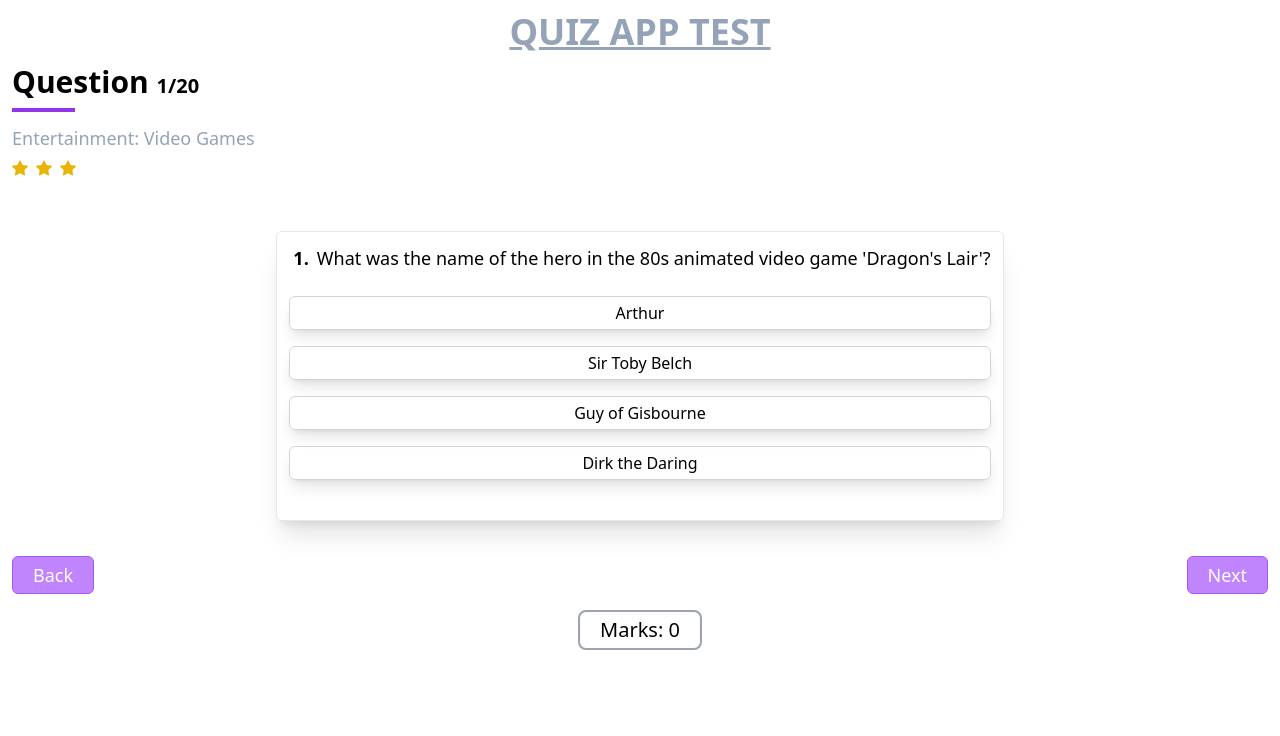
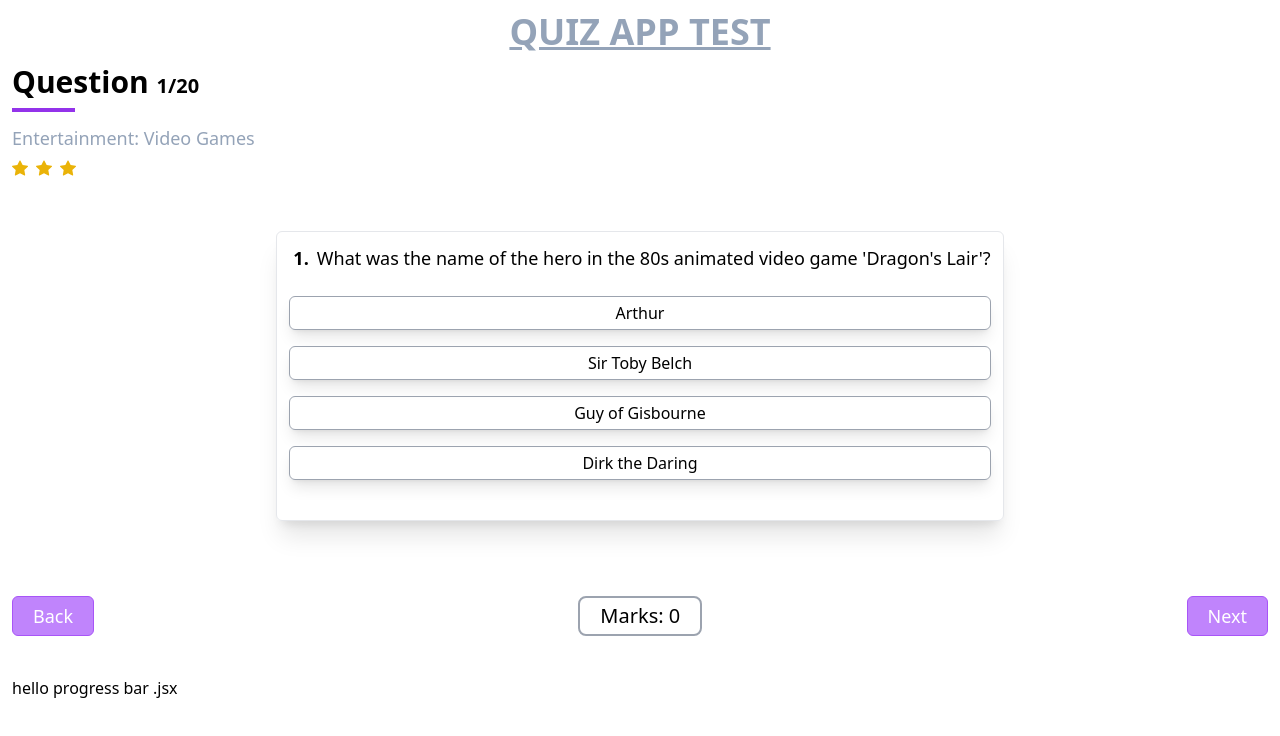
Before and after one commit to UsamabSadiq/react-quiz, a React (Create React App) app: page /quiz in a window 1280 px wide. Shown: the top 736 px of the page. Built offline with nearby package versions, Linux system fonts and the light colour scheme.

Commit message:
bottom progress bar remains only

```diff
--- /dev/null
+++ b/src/components/BottomProgressBar.jsx
@@ -0,0 +1,11 @@
+import React from 'react'
+
+const BottomProgressBar = () => {
+    return (
+        <div>
+            hello progress bar .jsx
+        </div>
+    )
+}
+
+export default BottomProgressBar
--- a/src/components/QuestionAnswers.jsx
+++ b/src/components/QuestionAnswers.jsx
@@ -1,13 +1,16 @@
 import React, { useEffect, useState } from 'react'
 import { FaXmark } from "react-icons/fa6";
-const QuestionAnswers = ({ fileData, currentQuestion, setCurrentQuestion }) => {
+import BottomProgressBar from './BottomProgressBar';
+const QuestionAnswers = ({ fileData, currentQuestion, setCurrentQuestion, loading }) => {
     const [marks, setMarks] = useState(0)
     const [selectedAnswer, setSelectedAnswer] = useState("")
     const [wrongAnswer, setWrongAnswer] = useState(false)
-    console.log(wrongAnswer);
+
+    // console.log(wrongAnswer);
     // console.log(decodeURIComponent(selectedAnswer));
     // console.log('modifiedData =>', fileData);
-    // next question
+
+    // next question function
     const nextQuestion = () => {
         updateMarks()
         if (currentQuestion < fileData.length - 1) {
@@ -18,17 +21,20 @@ const QuestionAnswers = ({ fileData, currentQuestion, setCurrentQuestion }) => {
     }
 
     const updateMarks = () => {
+        if (selectedAnswer) {
             if (decodeURIComponent(selectedAnswer) === decodeURIComponent(fileData[currentQuestion]?.correct_answer)) {
                 setMarks(marks + 1)
             } else if (decodeURIComponent(selectedAnswer) !== decodeURIComponent(fileData[currentQuestion]?.correct_answer)) {
                 setWrongAnswer(true)
                 alert('wrong Answer')
+            }
+            return
+        }
 
     }
-    }
-    console.log("marks => ", marks);
+    // console.log("marks => ", marks);
 
-
+    // Previous question function
     const previousQuestion = () => {
         if (!currentQuestion < 1) {
             setCurrentQuestion(currentQuestion - 1)
@@ -37,6 +43,19 @@ const QuestionAnswers = ({ fileData, currentQuestion, setCurrentQuestion }) => {
     }
 
     return (
+        <>
+
+
+            {
+                loading ? <div className='flex justify-center items-center gap-x-3'>
+                    <div
+                        className="inline-block h-6 w-6 animate-spin rounded-full border-4 border-solid border-purple-400 border-r-transparent align-[-0.125em] text-primary motion-reduce:animate-[spin_1.5s_linear_infinite]"
+                        role="status">
+                    </div>
+                    <p className='text-2xl font-semibold '>Loading</p>
+
+                </div> :
+
                     <>
                         <div className="main min-h-[45vh] flex items-baseline  md:items-center mt-5" >
 
@@ -56,7 +75,7 @@ const QuestionAnswers = ({ fileData, currentQuestion, setCurrentQuestion }) => {
                                         fileData[currentQuestion]?.incorrect_answers?.map((item, index) => {
 
                                             return (
-                                    <button key={index} onClick={() => setSelectedAnswer(item)} className='border border-gray-300 shadow-lg px-3 py-1 rounded-md hover:bg-red-700 duration-300 text-base font-medium focus:outline-none focus:ring focus:ring-violet-300'>
+                                                <button key={index} onClick={() => setSelectedAnswer(item)} className='border border-gray-400 shadow-lg px-3 py-1 rounded-md hover:bg-gray-300 duration-300 text-base font-medium focus:outline-none focus:bg-green-300 focus:ring focus:ring-violet-300'>
                                                     {decodeURIComponent(item)}
                                                 </button>
                                             )
@@ -66,15 +85,17 @@ const QuestionAnswers = ({ fileData, currentQuestion, setCurrentQuestion }) => {
                             </div>
                         </div>
 
-            {/* Answer Response */}
 
-            <div className="heading-nextbtn text-center flex justify-between flex-wrap gap-y-3 mx-auto translate-y-20 md:translate-y-10 lg:translate-y-0">
+                        <div className="heading-nextbtn text-center flex justify-between flex-wrap gap-y-3 mx-auto my-10">
 
 
-                <button onClick={previousQuestion} className="next-btn border border-purple-500 bg-purple-400  px-5 py-1 rounded-md hover:bg-purple-700 duration-300 text-lg font-medium text-white w-full md:w-auto">
+                            <button onClick={previousQuestion} className="next-btn border order-last md:order-none border-purple-500 bg-purple-400  px-5 py-1 rounded-md hover:bg-purple-700 duration-300 text-lg font-medium text-white w-full md:w-auto">
                                 Back
                             </button>
 
+                            <div className={`gap-x-3 flex  items-center justify-center  `}>
+                                <h2 className={`wrongAnswer cursor-pointer capitalize border-2 border-gray-400 text-xl font-normal  px-5 py-1 rounded-lg`} >Marks: {marks}</h2>
+                            </div>
                             <button onClick={nextQuestion} className="next-btn border border-purple-500 bg-purple-400  px-5 py-1 rounded-md hover:bg-purple-700 duration-300 text-lg font-medium text-white w-full md:w-auto">
                                 Next
                             </button>
@@ -82,9 +103,9 @@ const QuestionAnswers = ({ fileData, currentQuestion, setCurrentQuestion }) => {
 
                         </div>
 
-            <div className={`gap-x-3 items-center my-4 justify-center flex  `}>
-                <h2 className={`wrongAnswer cursor-pointer capitalize border-2 border-gray-400 text-xl font-normal  px-5 py-1 rounded-lg`} >Marks: {marks}</h2>
-            </div>
+                        <BottomProgressBar />
+                    </>
+            }
 
         </>
     )
--- a/src/pages/quiz.js
+++ b/src/pages/quiz.js
@@ -3,6 +3,7 @@ import Header from '../components/Header'
 import QuestionAnswers from '../components/QuestionAnswers'
 
 const Quiz = () => {
+    const [loading, setLoading] = useState(true)
     const [fileData, setFileData] = useState([])
     const [currentQuestion, setCurrentQuestion] = useState(0)
 
@@ -25,6 +26,7 @@ const Quiz = () => {
             // console.log(modifiedData);
             // console.log('apiData =>', data);
             setFileData(modifiedData)
+            setLoading(false)
 
 
         } catch (error) {
@@ -36,7 +38,7 @@ const Quiz = () => {
         <>
             <div className='max-w-[1400px] mx-auto p-3'>
                 <Header fileData={fileData} currentQuestion={currentQuestion} setCurrentQuestion={setCurrentQuestion} />
-                <QuestionAnswers fileData={fileData} setFileData={setFileData} currentQuestion={currentQuestion} setCurrentQuestion={setCurrentQuestion} />
+                <QuestionAnswers loading={loading} fileData={fileData} setFileData={setFileData} currentQuestion={currentQuestion} setCurrentQuestion={setCurrentQuestion} />
             </div>
         </>
     )
```
Lines whose indentation alone changed are shown as unchanged.
